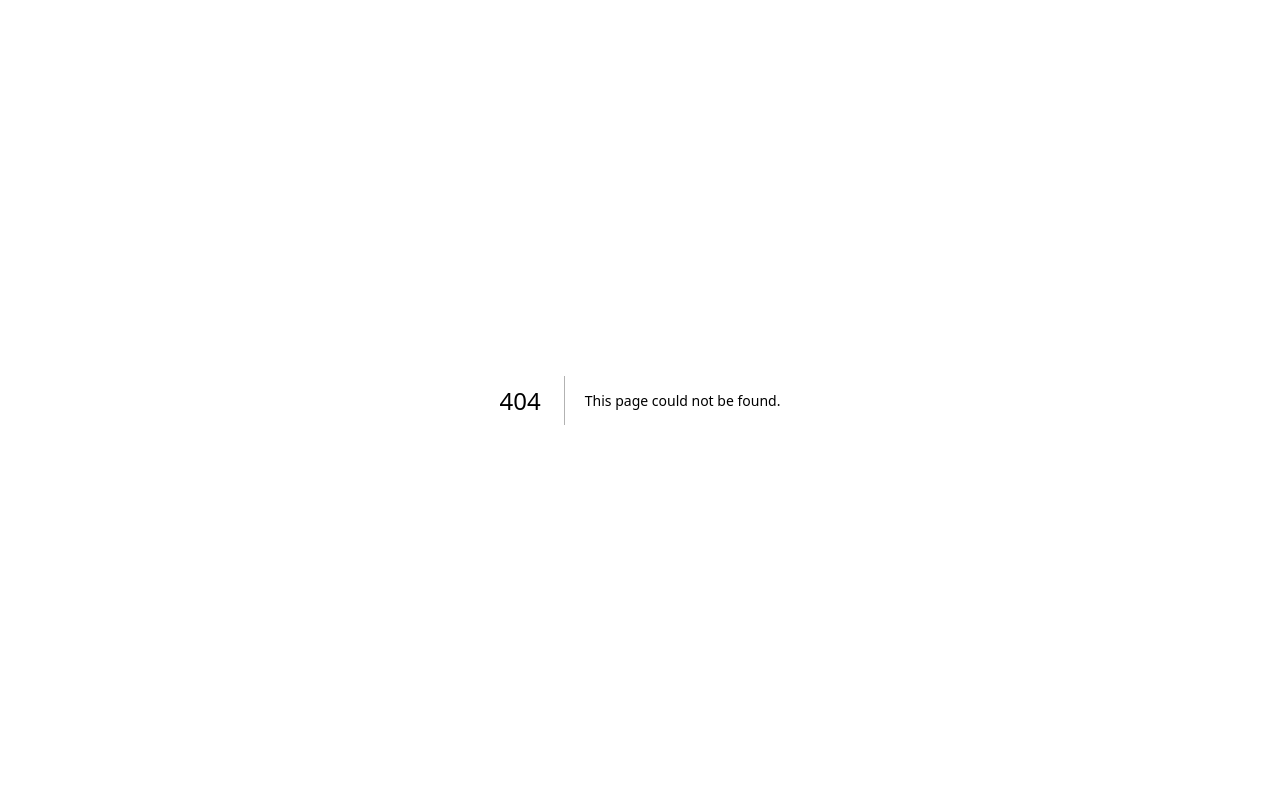
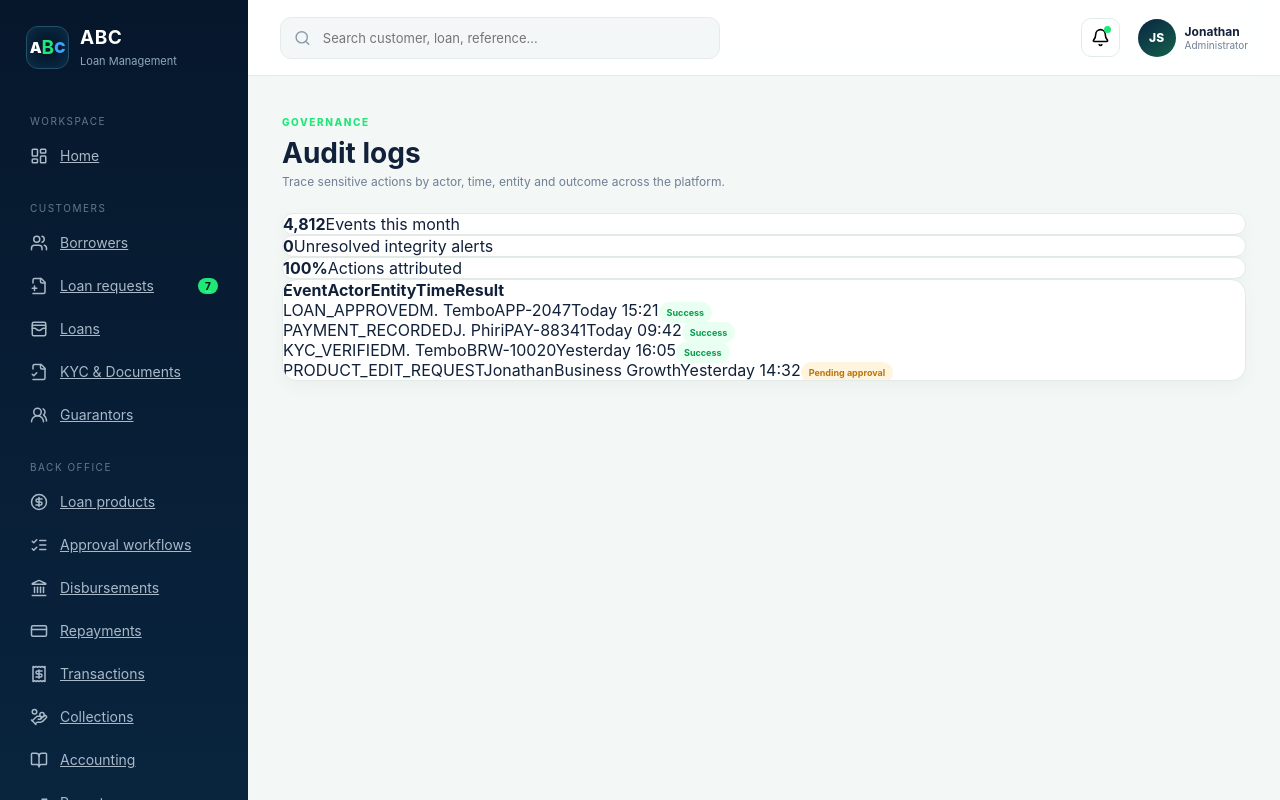
Before and after one commit to jonathansimwinga725-sudo/ABC-Loan-Management-, a Next.js app in the folder apps/web/: page /audit in a window 1280 px wide. Before the commit this address had no page. Built offline with nearby package versions, Linux system fonts and the light colour scheme.

Commit message:
feat(web): add apps/web/app/audit/page.tsx

```diff
--- /dev/null
+++ b/apps/web/app/audit/page.tsx
@@ -0,0 +1,7 @@
+import ModulePage from "../../components/ModulePage";
+export default function Page(){return <ModulePage eyebrow="GOVERNANCE" title="Audit logs" description="Trace sensitive actions by actor, time, entity and outcome across the platform." metrics={[{value:"4,812",label:"Events this month"},{value:"0",label:"Unresolved integrity alerts"},{value:"100%",label:"Actions attributed"}]} columns={["Event","Actor","Entity","Time","Result"]} rows={[
+ {cells:["LOAN_APPROVED","M. Tembo","APP-2047","Today 15:21"],status:{label:"Success",tone:"green"}},
+ {cells:["PAYMENT_RECORDED","J. Phiri","PAY-88341","Today 09:42"],status:{label:"Success",tone:"green"}},
+ {cells:["KYC_VERIFIED","M. Tembo","BRW-10020","Yesterday 16:05"],status:{label:"Success",tone:"green"}},
+ {cells:["PRODUCT_EDIT_REQUEST","Jonathan","Business Growth","Yesterday 14:32"],status:{label:"Pending approval",tone:"amber"}}
+ ]}/>}
```
